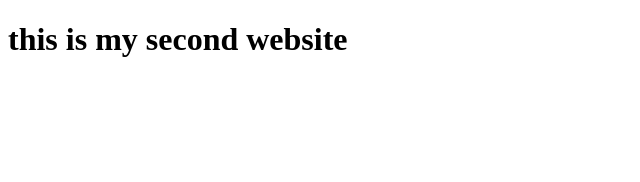
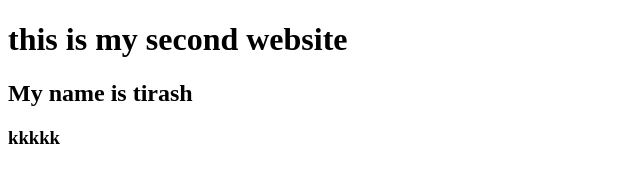
Before and after one commit to tirash63/second, a plain HTML site: page index.html in a window 1280 px wide. Shown: the whole page, without its empty margins (0-640 px from the left). Drawn offline with Linux system fonts and the light colour scheme.

Commit message:
this is kkk

```diff
--- a/index.html
+++ b/index.html
@@ -9,5 +9,6 @@
     <h1>
         this is my second website
     </h1>
+    <h2> My name is tirash</h2>
+    <h3> kkkkk</h3>
 </body>
-</html>
```
